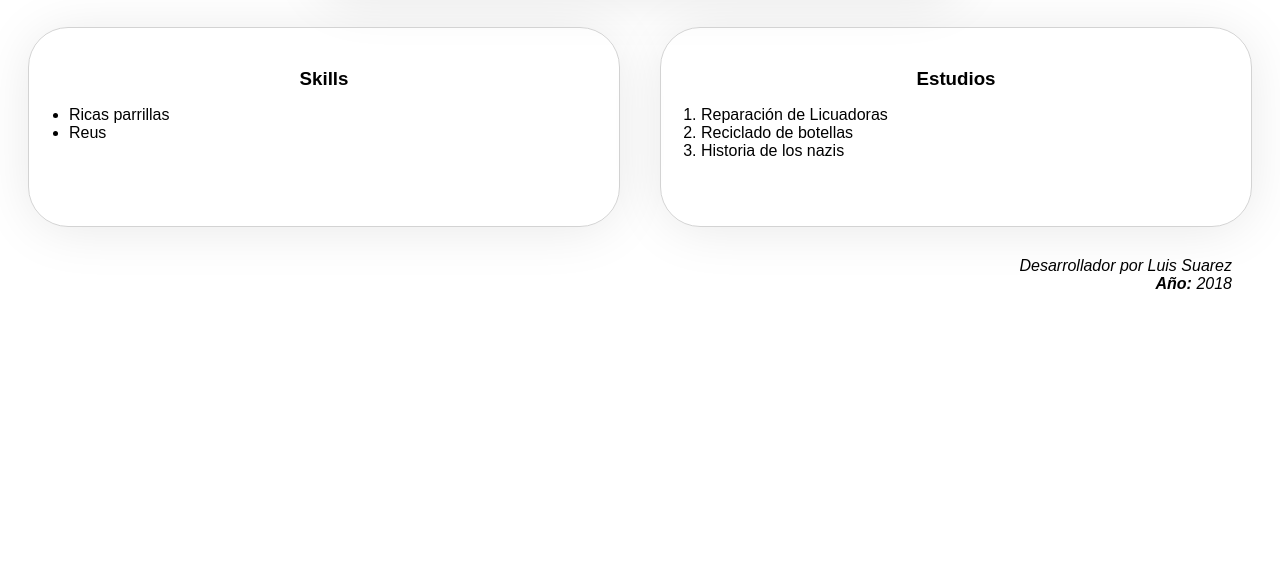
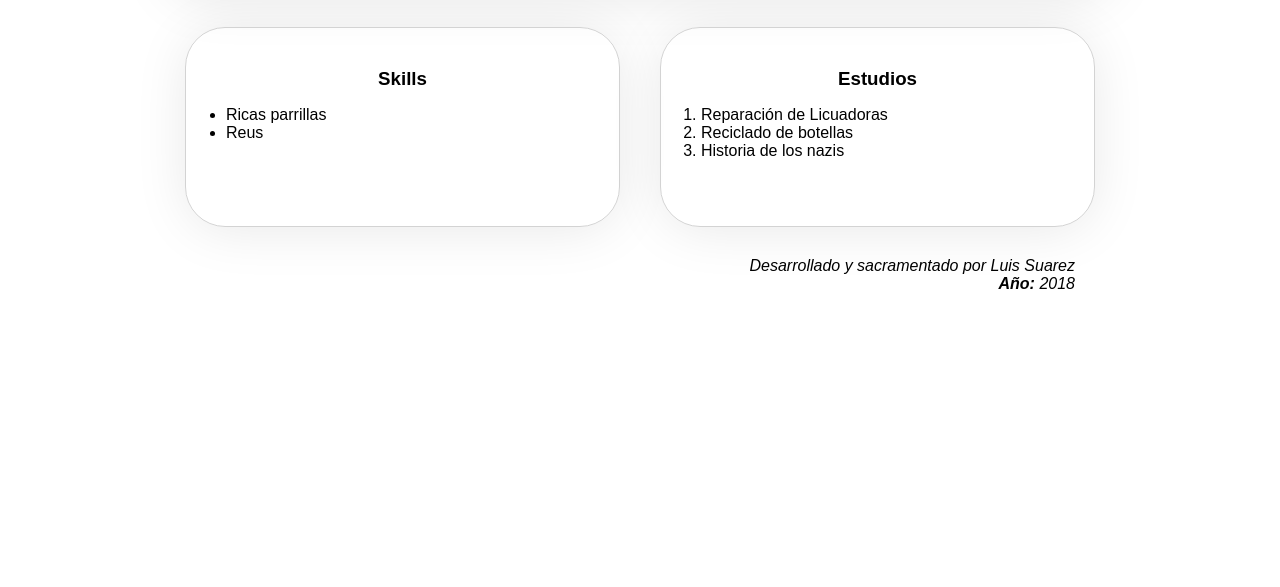
Before and after one commit to luchotess/cv, a plain HTML site: page index.html in a window 1280 px wide. Shown: the part 213-800 px from the top of the page. Drawn offline with Linux system fonts and the light colour scheme.

Commit message:
Bug del ancho arreglado

```diff
--- a/index.css
+++ b/index.css
@@ -1,11 +1,14 @@
+.container {
+    max-width: 950px;
+    margin-left: auto;
+    margin-right: auto;
+}
+
 .box-with-shadow {
     border: 1px solid lightgray;
     border-radius: 40px;
     padding: 40px;
     box-shadow: 0 4px 55px -4px rgba(0,0,0,0.1);
-    max-width: 650px;
-    margin-left: auto;
-    margin-right: auto;
     margin-bottom: 30px;
     overflow: hidden;
     transition: box-shadow .3s;
--- a/index.html
+++ b/index.html
@@ -9,6 +9,7 @@
 </head>
 <body>
 
+<div class="container">
     <header class="box-with-shadow">
         <img class="profile-picture"
              src="https://scontent.flim1-1.fna.fbcdn.net/v/t1.0-9/28166432_114856582677065_1786352730676562659_n.jpg?_nc_cat=0&oh=ac7f07b39942d2e59a37f5e08196265c&oe=5BC07BFD" alt="">
@@ -42,9 +43,12 @@
     </main>
 
     <footer>
-    <address>Desarrollador por Luis Suarez</address>
+        <address>Desarrollado y sacramentado por Luis Suarez</address>
         <address><strong>Año:</strong> 2018</address>
     </footer>
+</div>
+
+
 
 </body>
 </html>
```
Lines whose indentation alone changed are shown as unchanged.
